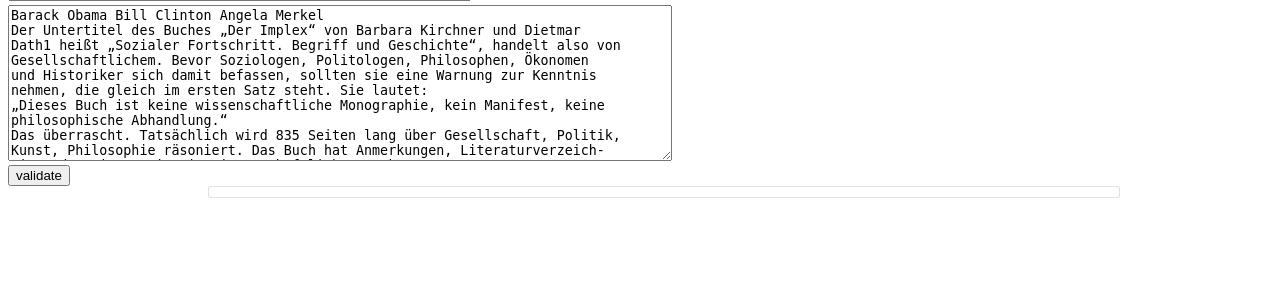
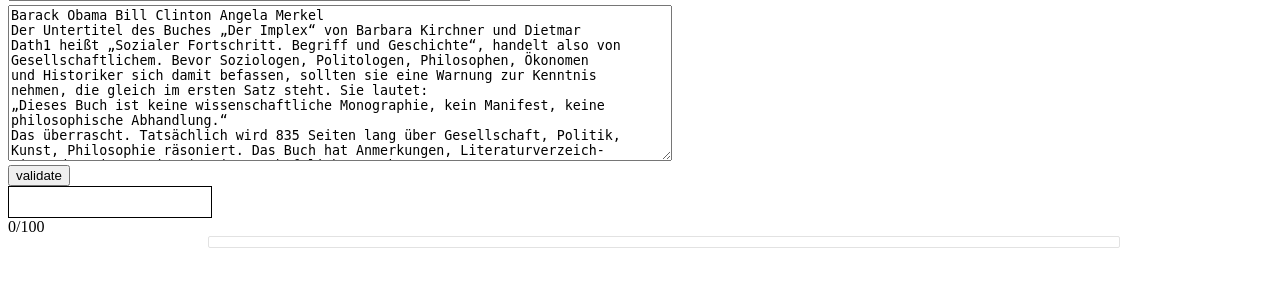
Before and after one commit to ziedav/dbpedialinkpage, a PHP site: page / in a window 1280 px wide. Shown: the part 214-501 px from the top of the page. Run offline with PHP 8.4, Linux system fonts and the light colour scheme; some libraries are stand-ins or nearby versions.

Commit message:
progress bar

```diff
--- a/css/style.css
+++ b/css/style.css
@@ -6,3 +6,17 @@
     border: 1px solid #e2e2e2;
     border-radius: 2px;
 }
+
+div.fsb {
+    border:1px solid #000;
+    background-color:white;
+    width:200px;
+    height:28px;
+    padding:1px;
+}
+
+div.fortschritt {
+    background-color:#000;
+    height:28px;
+    width:0%; /* Fortschritt */
+}
--- a/js/linkage.js
+++ b/js/linkage.js
@@ -23,6 +23,10 @@ function eraseDuplictions(arrayString){
     }
 
     return uniques;
+};
+
+var ProgressBar = function(){
+
 };
 
 var WikiLink = function(destinySelector){
--- a/view.php
+++ b/view.php
@@ -137,6 +137,10 @@ Satz lautet: „Die Menschen müssen ihre Maschinen befreien, damit die sich
 revanchieren können.“
 Barack Obama Bill Clinton Angela Merkel</textarea></br>
 <button id="validate_text">validate</button>
+<div class="fsb">
+  <div class="fortschritt" id ="prg_bar"></div>
+</div>
+<span id="statusbar">0/100</span><br>
 <div id="linked_text"></div>
 <script type="text/javascript">
     var linker = new WikiLink('div#linked_text');
```
